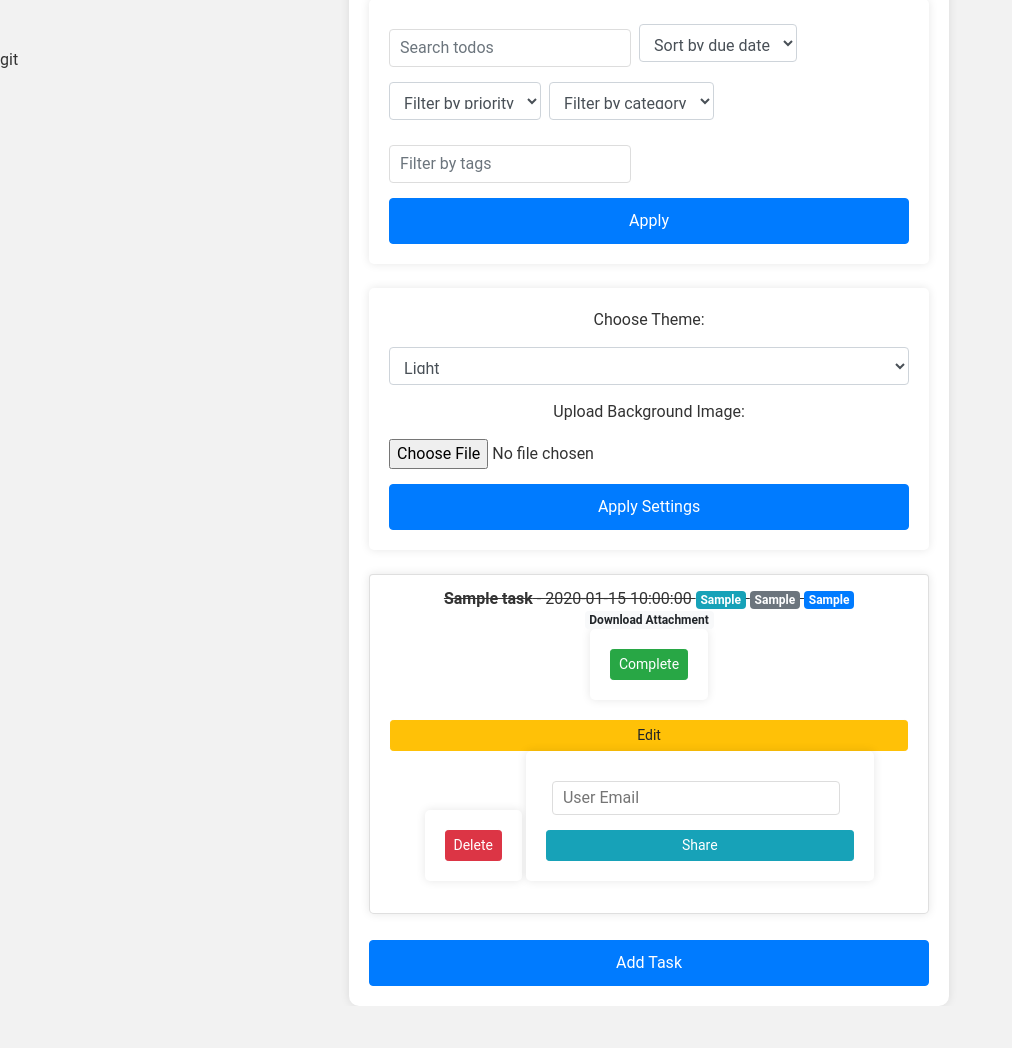
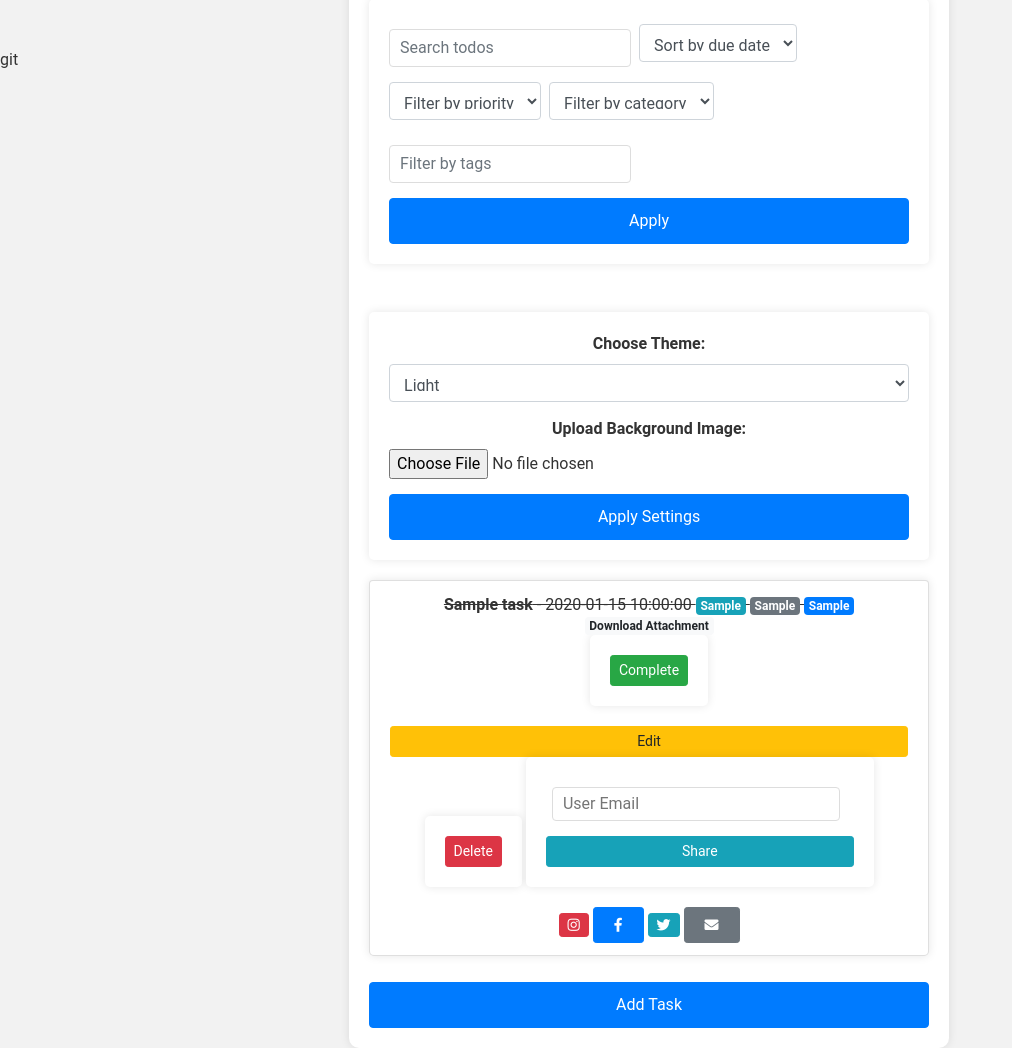
Before and after one commit to gidambayiantony/TaskEase, a PHP site: page / in a window 1280 px wide. Shown: the part 340-1388 px from the top of the page, without its empty margins (0-1012 px from the left). Before the commit the page ends 1346 px from the top, so only its background shows below. Run offline with PHP 8.4, Linux system fonts and the light colour scheme; the visitor is signed in with stand-in values (Sample User, id 1); tables that the repository leaves empty or names only in its code hold one stand-in row (values such as "Sample post").

Commit message:
TaskEase WebApp

```diff
--- a/index.php
+++ b/index.php
@@ -9,10 +9,24 @@ if (!isset($_SESSION['user_id'])) {
 
 $user_id = $_SESSION['user_id'];
 
-// Ensure uploads directory exists
-if (!file_exists('uploads')) {
-    mkdir('uploads', 0777, true);
+
+// Check if it's the user's first login
+$is_first_login = false;
+$stmt = $pdo->prepare("SELECT first_login FROM users WHERE id = ?");
+$stmt->execute([$user_id]);
+$user = $stmt->fetch();
+
+if ($user && $user['first_login'] == 1) {
+    $is_first_login = true;
+    // Update the first_login field to 0 so the modal doesn't show again
+    $stmt = $pdo->prepare("UPDATE users SET first_login = 0 WHERE id = ?");
+    $stmt->execute([$user_id]);
 }
+
+// // Ensure uploads directory exists
+// if (!file_exists('uploads')) {
+//     mkdir('uploads', 0777, true);
+// }
 
 // Fetch tasks including shared tasks
 $todos = $pdo->prepare("SELECT * FROM tasks WHERE user_id = ? OR id IN (SELECT task_id FROM task_shares WHERE user_id = ?)");
@@ -125,7 +139,6 @@ if ($sort == 'due_date_asc') {
 ?>
 
 
-
 <!DOCTYPE html>
 <html lang="en">
 <head>
@@ -147,6 +160,35 @@ if ($sort == 'due_date_asc') {
                 <input type="submit" value="Logout" class="btn btn-primary">
             </form>
         </div>
+
+         <!-- Onboarding Modal -->
+         <?php if ($is_first_login): ?>
+        <div class="modal fade" id="onboardingModal" tabindex="-1" role="dialog" aria-labelledby="onboardingModalLabel" aria-hidden="true">
+            <div class="modal-dialog" role="document">
+                <div class="modal-content">
+                    <div class="modal-header">
+                        <h5 class="modal-title" id="onboardingModalLabel">Welcome to TaskEase!</h5>
+                        <button type="button" class="close" data-dismiss="modal" aria-label="Close">
+                            <span aria-hidden="true">&times;</span>
+                        </button>
+                    </div>
+                    <div class="modal-body">
+                        <p>Welcome to TaskEase, your new personal task manager! Here are a few things you can do:</p>
+                        <ul>
+                            <li>Add tasks with different priorities, categories, and tags.</li>
+                            <li>Set due dates and manage subtasks.</li>
+                            <li>Share tasks with your team and track progress.</li>
+                        </ul>
+                        <p>Get started by adding your first task!</p>
+                    </div>
+                    <div class="modal-footer">
+                        <button type="button" class="btn btn-primary" data-dismiss="modal">Get Started</button>
+                    </div>
+                </div>
+            </div>
+        </div>
+        <?php endif; ?>
+
 
         <form class="form-inline mb-4">
             <input type="text" name="search" value="<?php echo htmlspecialchars($search); ?>" class="form-control mr-2" placeholder="Search todos">
@@ -170,16 +212,23 @@ if ($sort == 'due_date_asc') {
             <button type="submit" class="btn btn-primary">Apply</button>
         </form>
 
-        <form method="POST" action="" enctype="multipart/form-data" class="mb-4">
+        <div class="settings-form mt-5">
+    <form method="POST" action="" enctype="multipart/form-data">
+        <div class="form-group">
             <label for="theme">Choose Theme:</label>
-            <select name="theme" id="theme" class="form-control mr-2">
+            <select name="theme" id="theme" class="form-control">
                 <option value="light">Light</option>
                 <option value="dark">Dark</option>
             </select>
+        </div>
+        <div class="form-group">
             <label for="background_image">Upload Background Image:</label>
             <input type="file" name="background_image" id="background_image" class="form-control-file">
-            <button type="submit" name="apply_settings" class="btn btn-primary">Apply Settings</button>
-        </form>
+        </div>
+        <button type="submit" name="apply_settings" class="btn btn-primary">Apply Settings</button>
+    </form>
+</div>
+
 
         <ul class="list-group">
             <?php foreach ($filtered_todos as $todo): ?>
@@ -208,6 +257,14 @@ if ($sort == 'due_date_asc') {
                             <input type="email" name="share_email" class="form-control-sm mr-2" placeholder="User Email" required>
                             <button type="submit" name="share" class="btn btn-sm btn-info">Share</button>
                         </form>
+
+                        <!-- Social Sharing Buttons -->
+                        <div class="d-inline-block">
+                        <a href="https://www.instagram.com/?url=http://yourwebsite.com/task.php?id=<?php echo $todo['id']; ?>" target="_blank" class="btn btn-sm btn-danger"><i class="fab fa-instagram"></i></a>
+                            <a href="https://www.facebook.com/sharer/sharer.php?u=http://yourwebsite.com/task.php?id=<?php echo $todo['id']; ?>" target="_blank" class="btn btn-sm btn-primary"><i class="fab fa-facebook-f"></i></a>
+                            <a href="https://twitter.com/intent/tweet?text=Check out this task: http://yourwebsite.com/task.php?id=<?php echo $todo['id']; ?>" target="_blank" class="btn btn-sm btn-info"><i class="fab fa-twitter"></i></a>
+                            <a href="mailto:?subject=Check out this task&body=Here is the task link: http://yourwebsite.com/task.php?id=<?php echo $todo['id']; ?>" target="_blank" class="btn btn-sm btn-secondary"><i class="fas fa-envelope"></i></a>
+                        </div>
                     </div>
                 </li>
 
@@ -283,5 +340,13 @@ if ($sort == 'due_date_asc') {
     <script src="https://cdn.jsdelivr.net/npm/@popperjs/core@2.9.2/dist/umd/popper.min.js"></script>
     <script src="https://stackpath.bootstrapcdn.com/bootstrap/4.5.2/js/bootstrap.min.js"></script>
     <script src="script.js"></script>
+
+    <?php if ($is_first_login): ?>
+    <script>
+        $(document).ready(function() {
+            $('#onboardingModal').modal('show');
+        });
+    </script>
+    <?php endif; ?>
 </body>
 </html>
```
